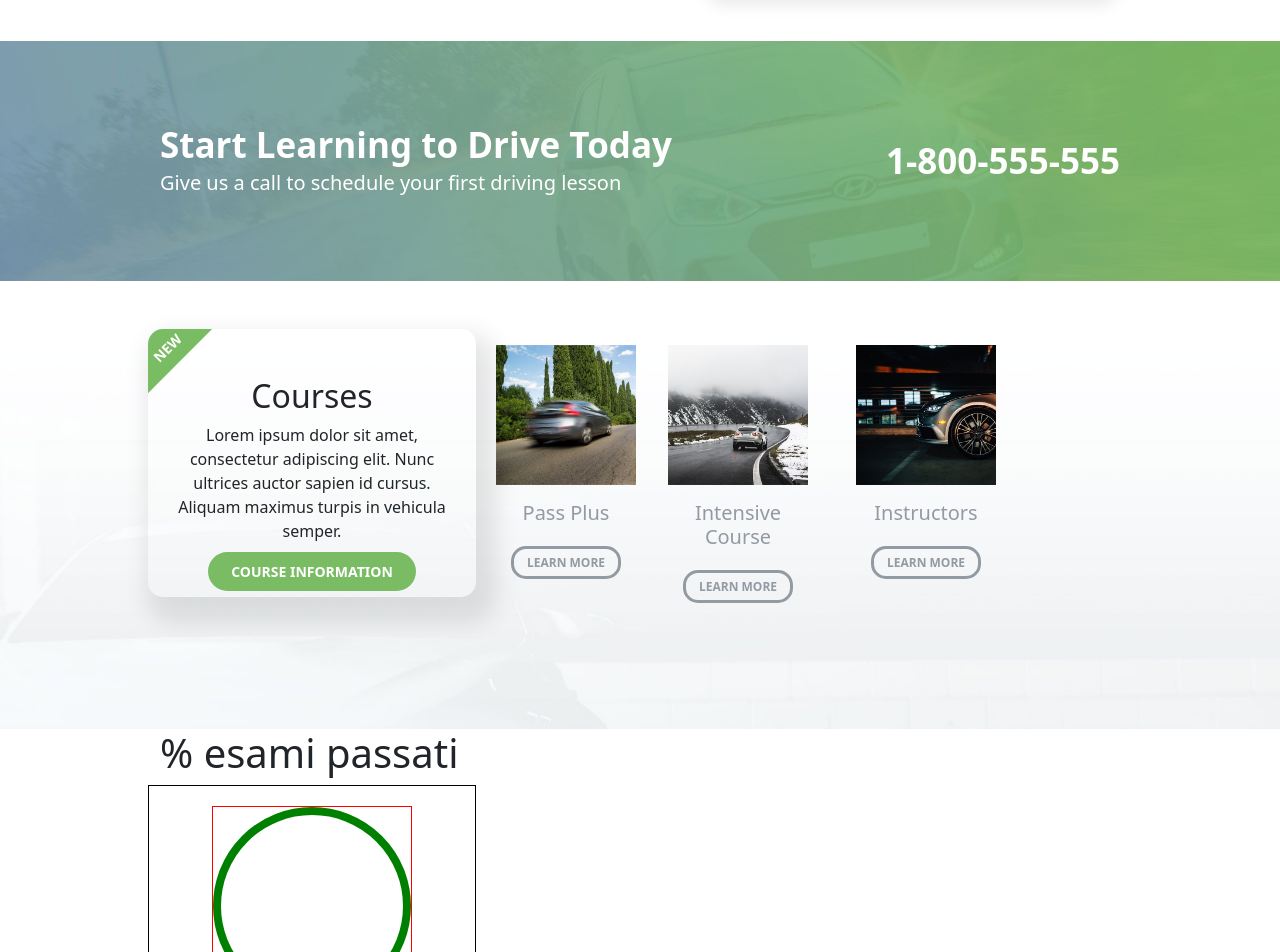
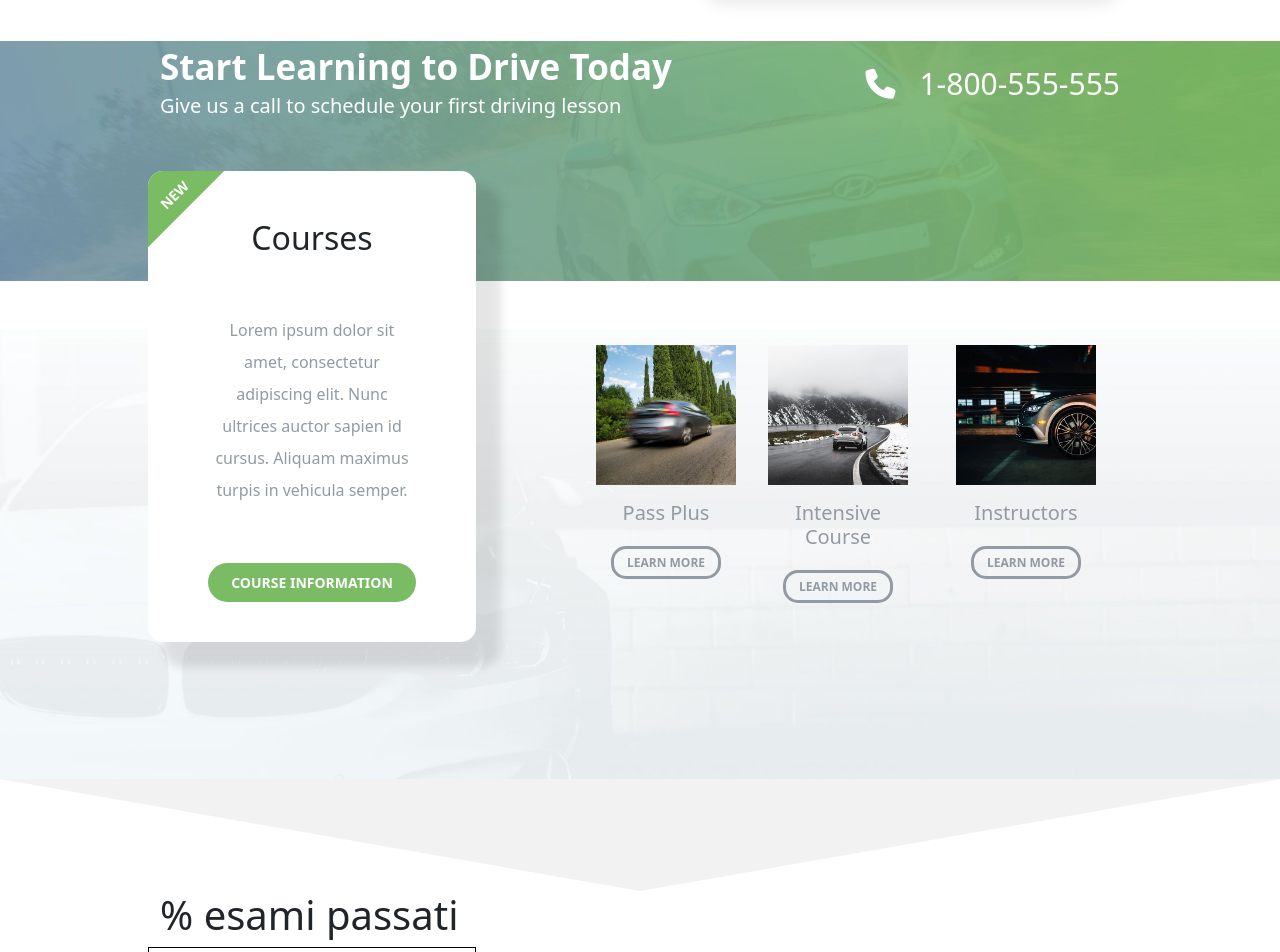
Before and after one commit to nvaccina/proj-html-vuejs, a Vue app: page / in a window 1280 px wide. Shown: the part 1160-2112 px from the top of the page. Built offline with nearby package versions, Linux system fonts and the light colour scheme; a small style sheet from the web is missing.

Commit message:
Section news

```diff
--- a/src/components/Footer.vue
+++ b/src/components/Footer.vue
@@ -113,7 +113,7 @@ footer{
   background-color: #333333;
   .footer_top{
     min-height: 400px;
-    background-image: url(../../public/img/testimonial-background.jpg);
+    background-image: url(/img/footer-background-color.jpg);
     backdrop-filter: grayscale(100%);
     background-size: cover;
     background-position: center center;
--- a/src/components/Header.vue
+++ b/src/components/Header.vue
@@ -56,7 +56,7 @@ header{
 .nv_jumbotron{
   position: relative;
   height: 595px;
-  background-image: url(../../public/img/homepage-hero-background.jpg);
+  background-image: url(/img/homepage-hero-background.jpg);
   background-size: cover;
   background-position: center center;
 
--- a/src/components/Section_course.vue
+++ b/src/components/Section_course.vue
@@ -10,11 +10,11 @@ export default {
   <section class="cta_call">
     <div class="nv_container h-100 d-flex align-items-center justify-content-between">
       <div>
-        <span>Start Learning to Drive Today</span>
+        <span class="fs-35 fw-600">Start Learning to Drive Today</span>
         <h5>Give us a call to schedule your first driving lesson</h5>
       </div>
       <div>
-          <span>1-800-555-555</span>
+          <span class="fs-30"><i class="fa-solid fa-phone pe-4"></i>1-800-555-555</span>
       </div>
     </div>
   </section>
@@ -24,14 +24,17 @@ export default {
 
     <div>
       <div class="nv_container">
-        <div class="row my-5">
+        <div class="row mt-5">
           <div class="col-4 text-center main_card_courses">
-            <div class="triangle">New</div>
+            <div class="triangle_container">
+              <div class="triangle">New</div>
+            </div>
+
             <h2 class="pt-5">Courses</h2>
-            <p class="px-3">
+            <p class="px-5 py-5 ln_heigth-200 font_section_c">
               Lorem ipsum dolor sit amet, consectetur adipiscing elit. Nunc ultrices auctor sapien id cursus. Aliquam maximus turpis in vehicula semper.
             </p>
-            <div>
+            <div class="pb-5">
               <a class="nv_button" href="#">COURSE INFORMATION</a>
             </div>
           </div>
@@ -74,7 +77,8 @@ export default {
 
   </section>
   <section class="pb-5">
-    <div>
+    <div class="percentuali">
+      <img src="../../public/img/latestnews-bottom.png" alt="">
       <div class="nv_container">
         <h1>% esami passati</h1>
         <div class="row">
@@ -111,33 +115,42 @@ export default {
 .cta_call{
   background-image: url(../../public/img/horizontal-cta-background.jpg);
   background-size: cover;
-  height: 240px;
-  span{
-    font-size: 35px;
-    font-weight: 600;
-    color: $secondary-color;
-  }
+  min-height: 240px;
+  color: $secondary-color;
   h5{
     color: $secondary-color;
   }
 
 }
 .courses{
-  background-image: url(../../public/img/promise-background.jpg);
+  background-image: url(/img/promise-background.jpg);
   background-size: cover;
-  min-height: 400px;
+  background-position: center center;
+  min-height: 450px;
+}
+.row{
+  position: relative;
+  display: flex;
+  justify-content: flex-end;
+
 }
   .main_card_courses{
-    position: relative;
+    position: absolute;
+    left: 0;
+    bottom: -45px;
+
     border-radius: 15px;
     overflow: hidden;
-    box-shadow:  10px 15px 25px 10px rgba(0, 0, 0, 0.1);
-    .triangle{
+    background-color: $secondary-color;
+    box-shadow:  20px 20px 10px 5px rgba(0, 0, 0, 0.1);
+    .triangle_container{
+      position: relative;
+      .triangle{
       position: absolute;
-      left: -35px;
-      top: -10px;
+      left: -50px;
+      top: -5px;
       transform: rotate(315deg);
-      width:100px;
+      width:120px;
       padding-top: 20px;
       padding-bottom: 8px;
       color: $secondary-color;
@@ -147,6 +160,9 @@ export default {
       font-size: 14px;
 
     }
+
+    }
+
   }
   .course_card{
     .image_course{
@@ -167,9 +183,15 @@ export default {
   .debug{
     border: 1px solid black;
   }
+.percentuali{
+  background-size: cover;
+
+  img{
+    filter: invert(5%) grayscale(100%);
+  }
   .circle_container{
-    width: 200px;
-    height: 200px;
+    width: 220px;
+    height: 220px;
     border: 1px solid red;
     margin: 20px auto;
     .circle_big{
@@ -202,5 +224,8 @@ export default {
       }*/
   }
 
+}
+
+
 
 </style>
--- a/src/components/Section_news.vue
+++ b/src/components/Section_news.vue
@@ -6,17 +6,45 @@ export default {
 </script>
 
 <template>
-  <section>
-    <div class="nv_container">
-      <h1>News</h1>
+  <section class="news">
+    <div class="nv_container text-center p-5 bg_second_col">
+      <h1 class="pb-5">Latest News</h1>
 
-      <div class="row">
-        <div class="col"></div>
-        <div class="col"></div>
+      <div class="row pb-5">
+
+        <div class="col">
+          <div class="car_image">
+            <img src="/img/blog-choosecar-320x202.jpg" alt="Audi Red">
+          </div>
+          <div class="car_text">
+            <a href="#">
+              <h4 class="primary_c pt-3">What Car to Start With?</h4>
+            </a>
+            <p class="fc_light_blu fs-13 pb-1">February 7th, 2019|<span class="primary_c"> 0 Comments</span></p>
+            <p class="fc_light_blu">Lorem ipsum dolor sit amet, consectetur adipiscing</p>
+          </div>
+        </div>
+
+        <div class="col">
+          <div class="car_image">
+            <img src="/img/blogpost-10and2-320x202.jpg" alt="Audi interior">
+          </div>
+          <div class="car_text">
+            <a href="#">
+              <h4 class="primary_c pt-3">Avada Driving School Expanding</h4>
+            </a>
+            <p class="fc_light_blu fs-13 pb-1">February 7th, 2019|<span class="primary_c"> 0 Comments</span></p>
+            <p class="fc_light_blu">Lorem ipsum dolor sit amet, consectetur adipiscing</p>
+          </div>
+        </div>
       </div>
-
+      <div>
+        <a class="nv_button" href="#">More from the blog</a>
+      </div>
     </div>
-
+    <div class="nv_container pb-80">
+      <img src="../../public/img/latestnews-bottom.png" alt="">
+    </div>
 
   </section>
 
@@ -24,19 +52,33 @@ export default {
 
 <style lang="scss" scoped>
 @use '../scss/general/variables' as *;
+@import '../scss/general/general';
+@import '../scss/general/typography';
+@import '../scss/general/utils';
 
-section{
-
-  //debugg
-  min-height: 500px;
-  background-color: rgb(246, 219, 219);
-  border: 1px solid black;
+.news{
+  background-image: url(/img/latestnews-background.jpg);
+  background-size: cover;
+  h1{
+    color:$quaternary-color;
+  }
   .col{
     //debugg
-    background-color: $primary-color;
+    padding: 0;
     min-height: 300px;
     margin: 0 20px;
-    border: 1px solid black;
+    .car_image{
+      overflow: hidden;
+      &:hover{
+        img{
+          transform: scale(1.1);
+          filter: invert(10%);
+        }
+      }
+      img{
+        transition: all 1s;
+      }
+    }
   }
 
 }
--- a/src/scss/general/_general.scss
+++ b/src/scss/general/_general.scss
@@ -1,6 +1,4 @@
-body {
-  font-family: "Mulish", sans-serif;
-}
+
 .nv_container{
   width: 75%;
   max-width: 1400px;
@@ -12,12 +10,7 @@ img{
 .show{
   display: block;
 }
-li{
-  list-style: none;
-}
-a{
-  text-decoration: none !important;
-}
+
 .nv_button{
   text-transform: uppercase;
   padding: 10px 23px;
@@ -56,3 +49,9 @@ a{
 .primary_c{
   color: $primary_color;
 }
+.font_section_c{
+  color: $font-section;
+}
+.bg_second_col{
+  background-color: $secondary-color;
+}
--- a/src/scss/general/_typography.scss
+++ b/src/scss/general/_typography.scss
@@ -1,40 +1,11 @@
 @use "./variables" as *;
 
-.fs{
-  &-8{
-    font-size: 8px;
-  }
-  &-10{
-    font-size: 10px;
-  }
-  &-11{
-    font-size: 11px;
-  }
-  &-12{
-    font-size: 12px;
-  }
-  &-13{
-    font-size: 13px;
-  }
-  &-14{
-    font-size: 14px;
-  }
-  &-15{
-    font-size: 15px;
-  }
-  &-22{
-    font-size: 22px;
-  }
-
-  &-40{
-    font-size: 40px;
-  }
+body {
+  font-family: "Mulish", sans-serif;
 }
-.ln_heigth{
-  &-150{
-    line-height: 150%;
-  }
-  &-200{
-    line-height: 200%;
-  }
+li{
+  list-style: none;
 }
+a{
+  text-decoration: none !important;
+}
--- a/src/scss/general/_utils.scss
+++ b/src/scss/general/_utils.scss
@@ -1 +1,60 @@
 @use "./variables" as *;
+
+//FONT SIZE
+.fs{
+  &-8{
+    font-size: 8px;
+  }
+  &-10{
+    font-size: 10px;
+  }
+  &-11{
+    font-size: 11px;
+  }
+  &-12{
+    font-size: 12px;
+  }
+  &-13{
+    font-size: 13px;
+  }
+  &-14{
+    font-size: 14px;
+  }
+  &-15{
+    font-size: 15px;
+  }
+  &-22{
+    font-size: 22px;
+  }
+  &-30{
+    font-size: 30px;
+  }
+  &-35{
+    font-size: 35px;
+  }
+
+  &-40{
+    font-size: 40px;
+  }
+}
+//FONT WEIGHT
+.fw{
+  &-600{
+    font-weight: 600;
+  }
+}
+//LINE HEIGTH
+.ln_heigth{
+  &-150{
+    line-height: 150%;
+  }
+  &-200{
+    line-height: 200%;
+  }
+}
+//PADDING
+.pb{
+  &-80{
+    padding-bottom: 80px;
+  }
+}
```
Also changed, not shown: 1 other file (tests, documents, lock files or other folders).
